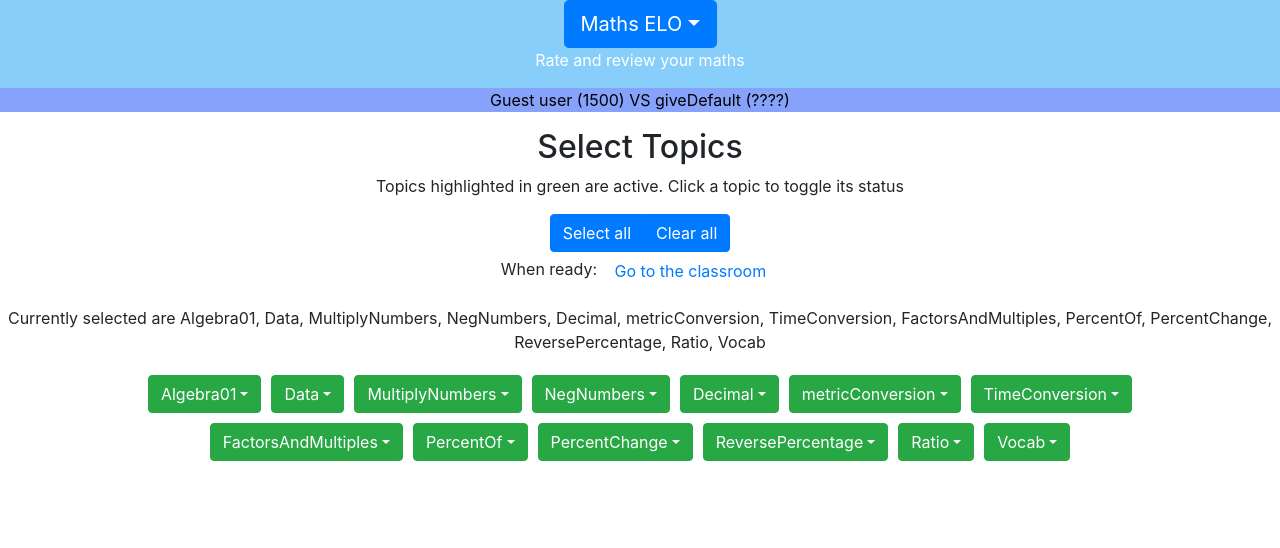
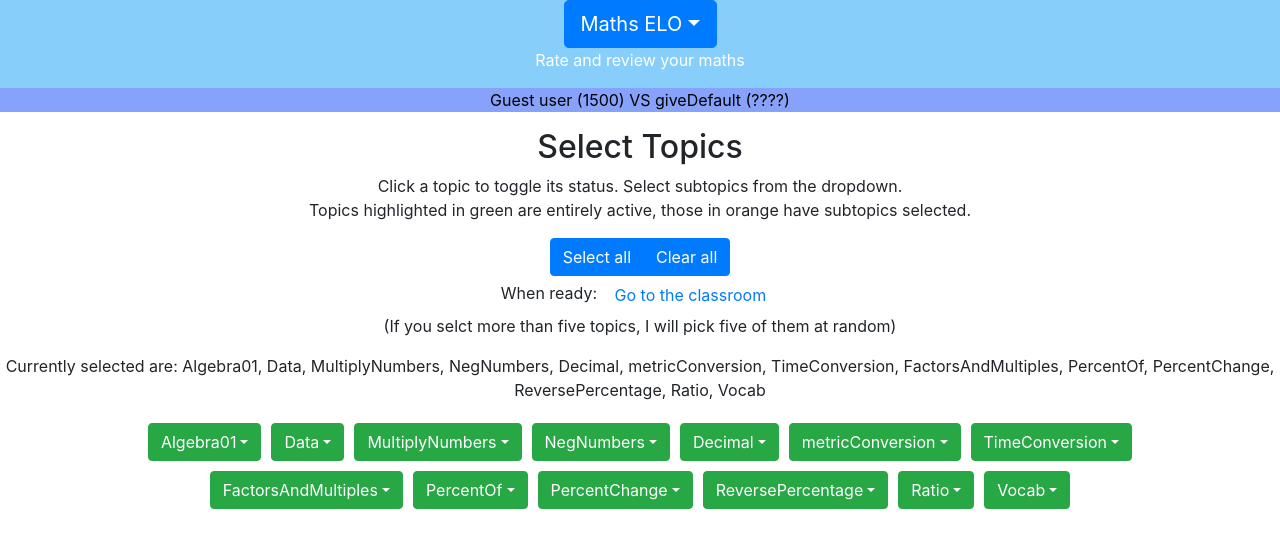
Before and after one commit to Samir70/maths-elo-api, a React (Create React App) app in the folder client/: page / in a window 1280 px wide. Shown: the top 548 px of the page. Built offline with nearby package versions, Linux system fonts and the light colour scheme.

Commit message:
improve instructions in topicSelect

```diff
--- a/client/src/components/TopicSelect.js
+++ b/client/src/components/TopicSelect.js
@@ -25,20 +25,22 @@ const TopicSelect = ({ selectedTopics, ToggleTopic, AllTopics, ChangeActiveScree
 
     const furtherInstructions = selectedTopics.length > 0 ?
         <p>When ready: <Button variant="link"
-            onClick={() => ChangeActiveScreen("classRoom-General")}>Go to the classroom</Button>
+            onClick={() => ChangeActiveScreen("classRoom-General")}>Go to the classroom</Button> <br />
+            (If you selct more than five topics, I will pick five of them at random)
         </p> :
-        <p>You need to select at least one topic</p>
+        <p>You need to select at least one topic.</p>
 
     return (
         <div>
             <h2>Select Topics</h2>
-            <p>Topics highlighted in green are active. Click a topic to toggle its status</p>
+            <p>Click a topic to toggle its status. Select subtopics from the dropdown.<br />
+            Topics highlighted in green are entirely active, those in orange have subtopics selected. </p>
             <ButtonGroup>
                 <Button onClick={() => AllTopics('all')} >Select all</Button>
                 <Button onClick={() => AllTopics('none')} >Clear all</Button>
             </ButtonGroup>
             {furtherInstructions}
-            <p>Currently selected are {selectedTopics.join(', ')} </p>
+            <p>Currently selected are: {selectedTopics.join(', ')} </p>
             <div id="topic-list"  >{qTypeList}</div>
         </div>
     )
```
